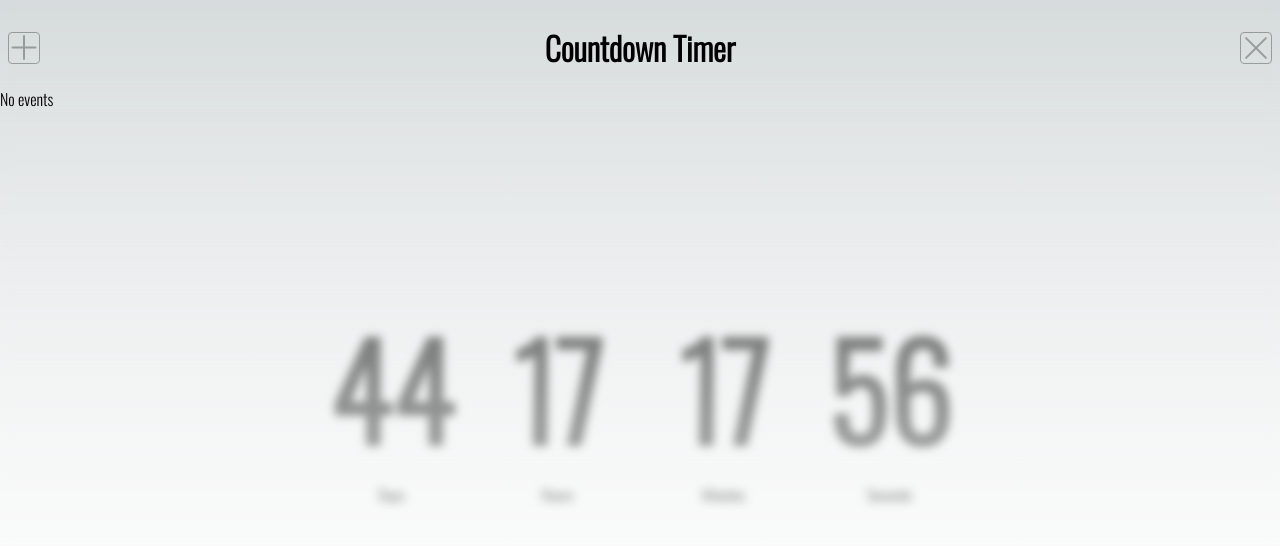
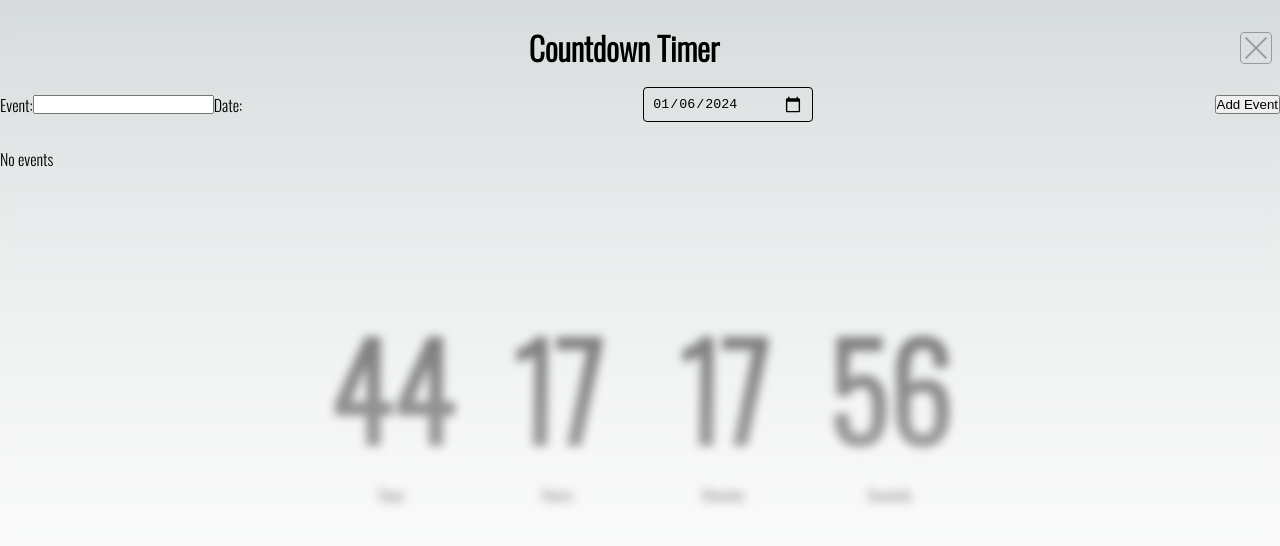
Before and after one commit to hungnguyen-kt/nextjs-countdown-timer, a Next.js app: page / in a window 1280 px wide. Both pictures are taken after a click on the element 1256 px from the left and 45 px from the top of the page. Shown: the top 546 px of the page. Built offline with nearby package versions, Linux system fonts and the light colour scheme.

Commit message:
show form

```diff
--- a/app/(root)/page.module.css
+++ b/app/(root)/page.module.css
@@ -18,7 +18,7 @@
 
 .open__sidebar {
   position: absolute;
-  top: 29px;
+  top: 31px;
   right: 8px;
 }
 
--- a/app/(root)/page.tsx
+++ b/app/(root)/page.tsx
@@ -55,16 +55,10 @@ export default function Home() {
     },
   });
   const [showSidebar, setShowSidebar] = useState<boolean>(false);
-  const [animation, setAnimation] = useState<boolean>(false);
-  const [showForm, setShowForm] = useState<boolean>(false);
 
   const closeSidebar = () => {
     dispatch(clearEvent());
     setShowSidebar(false);
-  };
-
-  const deplay = (ms: number) => {
-    return new Promise((resolve) => setTimeout(resolve, ms));
   };
 
   const onSubmit: SubmitHandler<Inputs> = async (data) => {
@@ -76,20 +70,6 @@ export default function Home() {
     setValue('event', '');
     localStorage.setItem('events', JSON.stringify([...events, formData]));
     dispatch(addEvent(formData));
-  };
-
-  const toogleForm = async () => {
-    if (showForm) {
-      setAnimation(false);
-      await deplay(200);
-      setShowForm(false);
-      return;
-    } else {
-      setShowForm(true);
-      await deplay(0);
-      setAnimation(true);
-      return;
-    }
   };
 
   useEffect(() => {
@@ -126,8 +106,7 @@ export default function Home() {
       {showSidebar && (
         <div className={styles.sidebar}>
           <div className={styles.sidebar__header}>
-            <div className={styles.add}>
-              <div className={styles.add__icon} onClick={toogleForm}></div>
+            <div className={styles.logo}>
             </div>
             <div className="title">
               <h1>Countdown Timer</h1>
@@ -136,12 +115,7 @@ export default function Home() {
               <div className={styles.close__icon} onClick={closeSidebar}></div>
             </div>
           </div>
-          {showForm ? (
-            <div
-              className={`${styles.form__add__event} ${
-                animation ? styles.show : styles.hide
-              }`}
-            >
+          <div className={`${styles.form__add__event} ${styles.show}`}>
             <form className={styles.form} onSubmit={handleSubmit(onSubmit)}>
               <label htmlFor="event">Event:</label>
               <input
@@ -156,17 +130,13 @@ export default function Home() {
                 type="date"
                 id="date"
                 className={styles.form__date}
-                  min={addMoreDate(
-                    new Date().toISOString().substring(0, 10),
-                    2
-                  )}
+                min={addMoreDate(new Date().toISOString().substring(0, 10), 2)}
                 {...register('date', { required: true })}
               />
               {errors.date?.message}
               <input type="submit" value="Add Event" />
             </form>
           </div>
-          ) : null}
 
           <EventList />
         </div>
```
Lines whose indentation alone changed are shown as unchanged.
